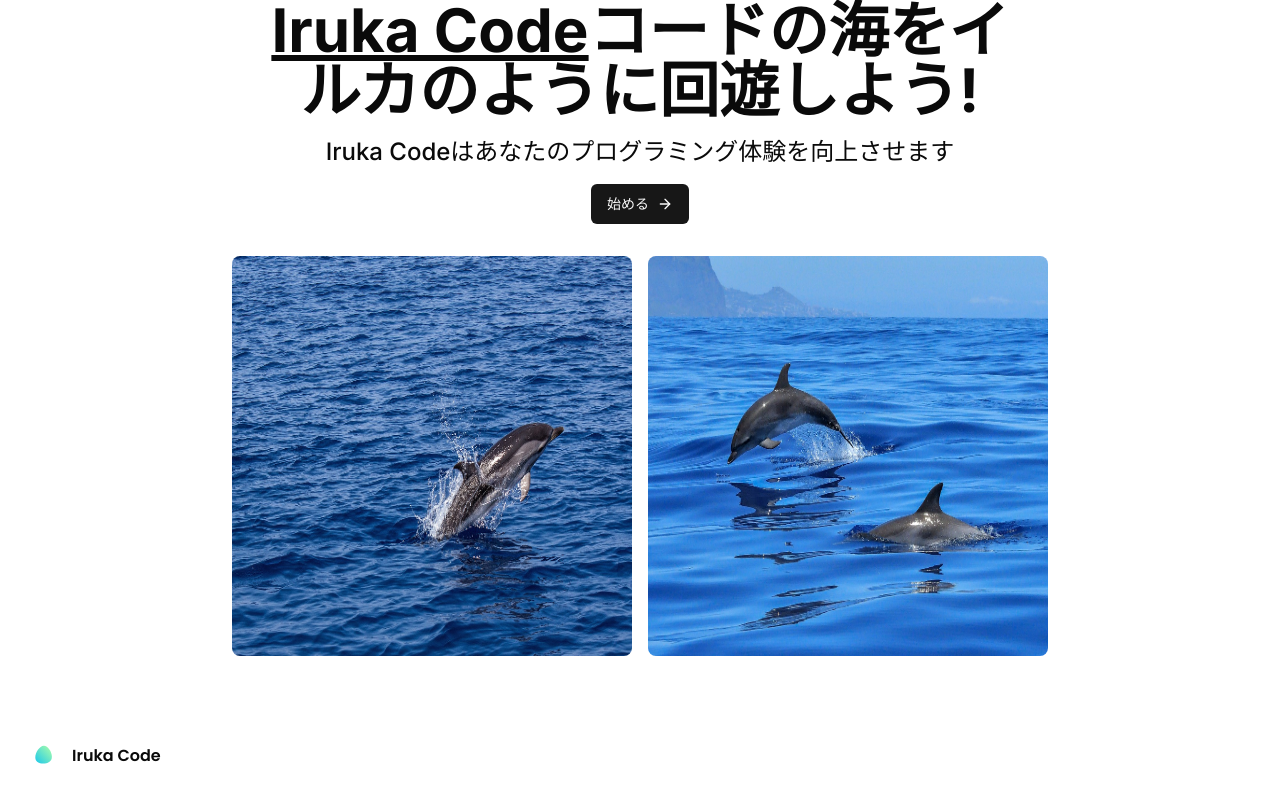
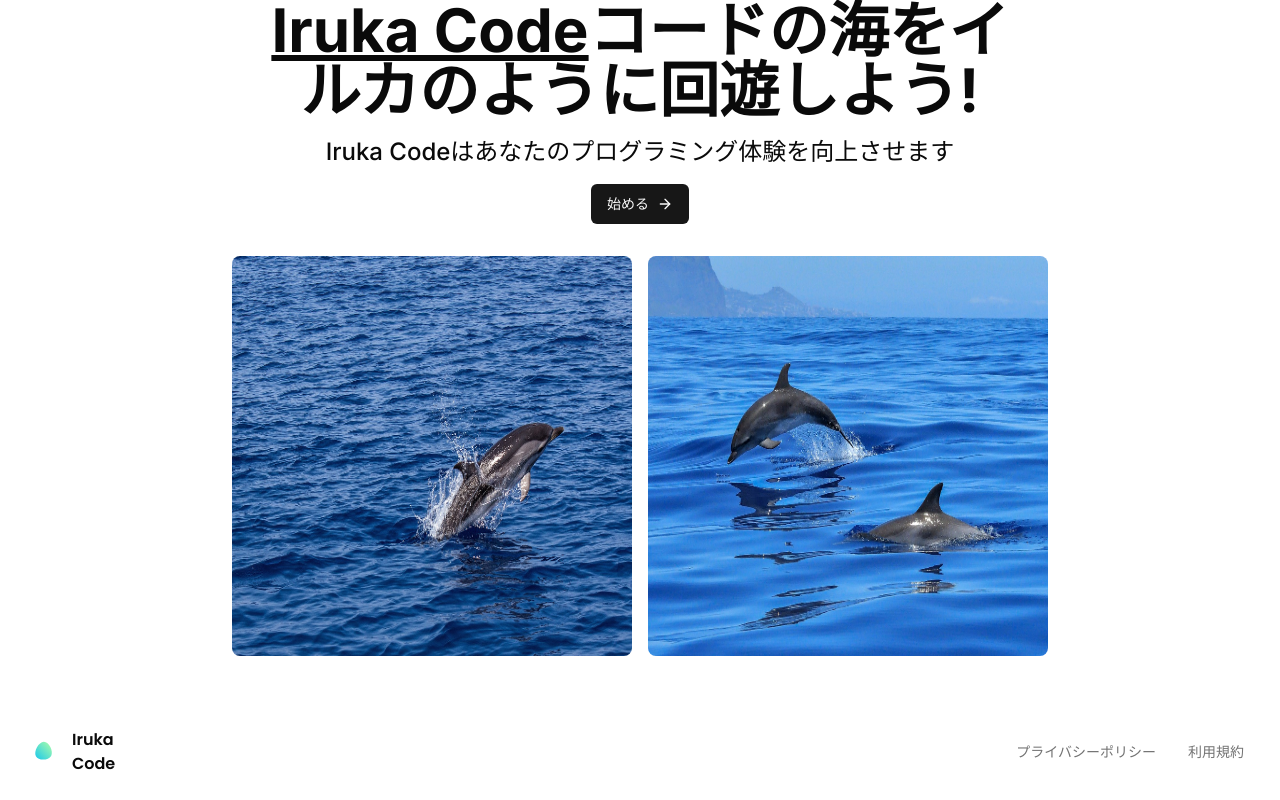
Before and after one commit to YNSTakeru/iruka-code-front, a Next.js app in the folder iruka-code/: page / in a window 1280 px wide. Built offline with nearby package versions, Linux system fonts and the light colour scheme.

Commit message:
footerにプラバシーポリシーと利用規約を追加

```diff
--- a/iruka-code/src/app/(marketing)/_components/footer.tsx
+++ b/iruka-code/src/app/(marketing)/_components/footer.tsx
@@ -1,9 +1,18 @@
+import { Button } from '@/components/ui/button';
 import { Logo } from './logo';
 
 export const Footer = () => {
   return (
     <div className="flex items-center w-full p-6 bg-background z-50">
       <Logo />
+      <div className="md:ml-auto w-full justify-between md:justify-end flex items-center gap-x-2 text-muted-foreground">
+        <Button variant="ghost" size="sm">
+          プライバシーポリシー
+        </Button>
+        <Button variant="ghost" size="sm">
+          利用規約
+        </Button>
+      </div>
     </div>
   );
 };
--- a/iruka-code/src/app/(marketing)/_components/heroes.tsx
+++ b/iruka-code/src/app/(marketing)/_components/heroes.tsx
@@ -3,7 +3,7 @@ import Image from 'next/image';
 export const Heroes = () => {
   return (
     <div className="flex flex-col items-center justify-center max-w-5xl">
-      <div className="flex items-center gap-4">
+      <div className="flex items-center gap-x-4">
         <div className="relative w-[300px] h-[300px] sm:w-[350px] sm:h-[350px] md:h-[400px] md:w-[400px]">
           <Image
             src="/documents.jpg"
```
